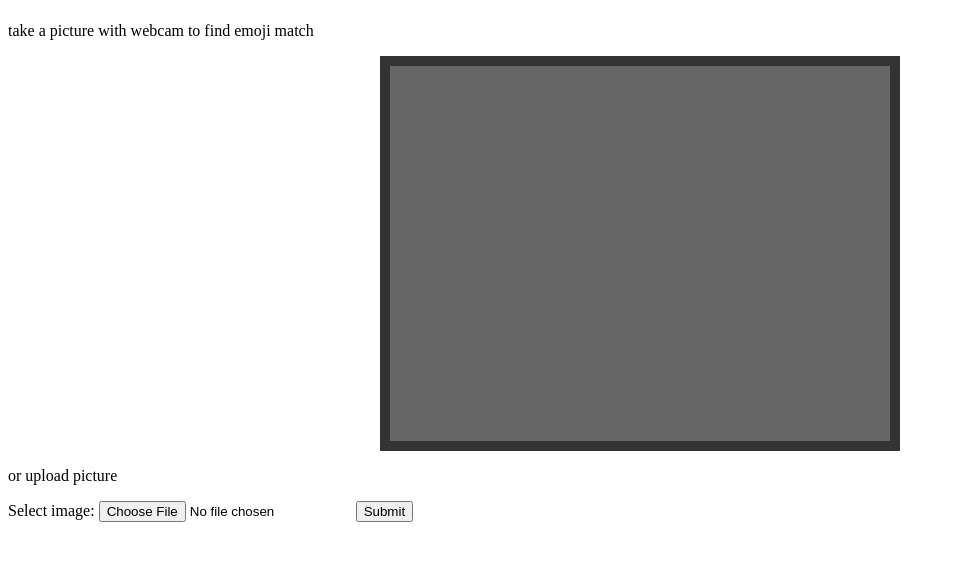
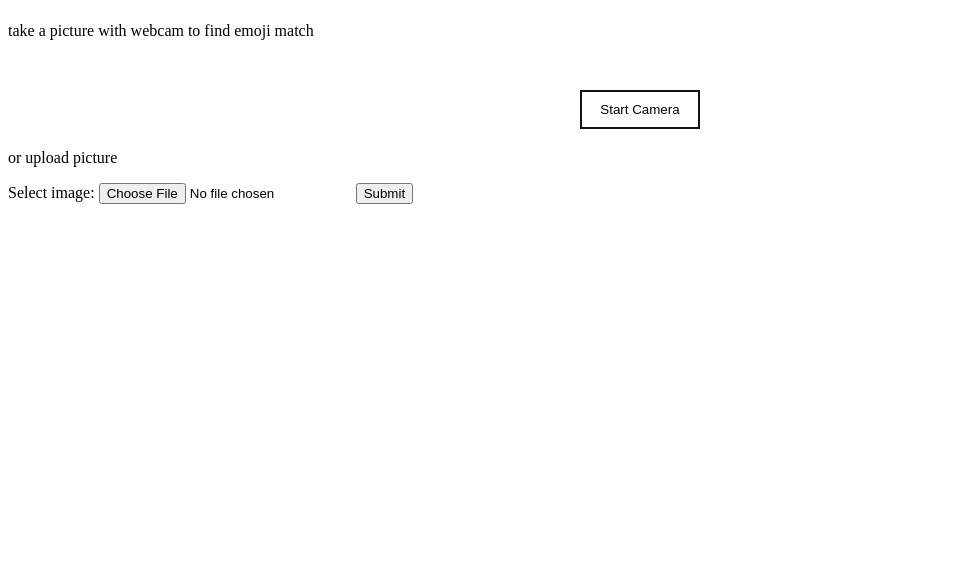
Before and after one commit to software-students-spring2024/4-containerized-app-exercise-speedy, a Flask app: page / in a window 1280 px wide. Shown: the part 58-619 px from the top of the page, without its empty margins (0-955 px from the left). Run offline with Flask 3, Linux system fonts and the light colour scheme.

Commit message:
capture image and get binary image data

```diff
--- a/web_app/app.py
+++ b/web_app/app.py
@@ -12,7 +12,7 @@ from pymongo import MongoClient
 app = Flask(__name__)
 
 # Connect to MongoDB
-client = MongoClient("mongodb://mongodb:27017/")
+client = MongoClient("mongodb://localhost:27017/")
 db = client.test
 
 
--- a/web_app/static/css/style.css
+++ b/web_app/static/css/style.css
@@ -0,0 +1,49 @@
+button {
+    width: 120px;
+    padding: 10px;
+    display: block;
+    margin: 20px auto;
+    border: 2px solid #111111;
+    cursor: pointer;
+    background-color: white;
+}
+
+#btn-start-camera {
+    margin-top: 50px;
+}
+
+#video {
+    display: none;
+    margin: 50px auto 0 auto;
+}
+
+#take-snapshot {
+    display: none;
+}
+
+#dataurl-container {
+    display: none;
+}
+
+#canvas {
+    display: block;
+    margin: 0 auto 20px auto;
+}
+
+#dataurl-header {
+    text-align: center;
+    font-size: 15px;
+}
+
+#dataurl {
+    display: block;
+    height: 100px;
+    width: 320px;
+    margin: 10px auto;
+    resize: none;
+    outline: none;
+    border: 1px solid #111111;
+    padding: 5px;
+    font-size: 13px;
+    box-sizing: border-box;
+}
--- a/web_app/templates/upload_image.html
+++ b/web_app/templates/upload_image.html
@@ -2,41 +2,55 @@
 {% extends 'layout.html' %}
 
 {% block body %}
-    <style>
-        #container {
-            margin: 0px auto;
-            width: 500px;
-            height: 375px;
-            border: 10px #333 solid;
-        }
-        #videoElement {
-            width: 500px;
-            height: 375px;
-            background-color: #666;
-        }
-    </style>
-    <p> take a picture with webcam to find emoji match </p>
+        <p> take a picture with webcam to find emoji match </p>
+        <button id="btn-start-camera">Start Camera</button>
+        <video id="video" width="500" height="400" autoplay></video>
+        <button id="take-snapshot">Take Snapshot</button>
+        <div id="dataurl-container">
+            <canvas id="canvas" width="500" height="400"></canvas>
+            <div id="dataurl-header">Image Data URL</div>
+            <textarea id="dataurl" readonly></textarea>
+        </div>
 
-    <div id="container">
-        <video autoplay="true" id="videoElement">
-
-        </video>
-    </div>
 
     <script>
-        var video = document.querySelector("#videoElement");
+        let btn_start_camera = document.querySelector("#btn-start-camera");
+        let video = document.querySelector("#video");
+        let btn_take_snapshot = document.querySelector("#take-snapshot");
+        let canvas = document.querySelector("#canvas");
+        let dataurl = document.querySelector("#dataurl");
+        let dataurl_container = document.querySelector("#dataurl-container");
 
-        if (navigator.mediaDevices.getUserMedia) {
-        navigator.mediaDevices.getUserMedia({ video: true })
-            .then(function (stream) {
+        // start camera
+        btn_start_camera.addEventListener('click', async function() {
+            let stream = null;
+
+            try {
+                stream = await navigator.mediaDevices.getUserMedia({ video: true, audio: false });
+            }
+            catch(error) {
+                alert(error.message);
+                return;
+            }
+
             video.srcObject = stream;
-            })
-            .catch(function (err0r) {
-            console.log("Something went wrong!");
-            });
-        }
-        // Flip the video horizontally
-        video.style.transform = "scaleX(-1)";
+
+            video.style.display = 'block';
+            btn_start_camera.style.display = 'none';
+            btn_take_snapshot.style.display = 'block';
+        });
+
+        // take the snapshot
+        btn_take_snapshot.addEventListener('click', function() {
+            canvas.getContext('2d').drawImage(video, 0, 0, canvas.width, canvas.height);
+            let image_data_url = canvas.toDataURL('image/jpeg');
+
+            dataurl.value = image_data_url;
+            dataurl_container.style.display = 'block';
+            // sent to database image_data_url
+        });
+
+
 
     </script>
 
```
